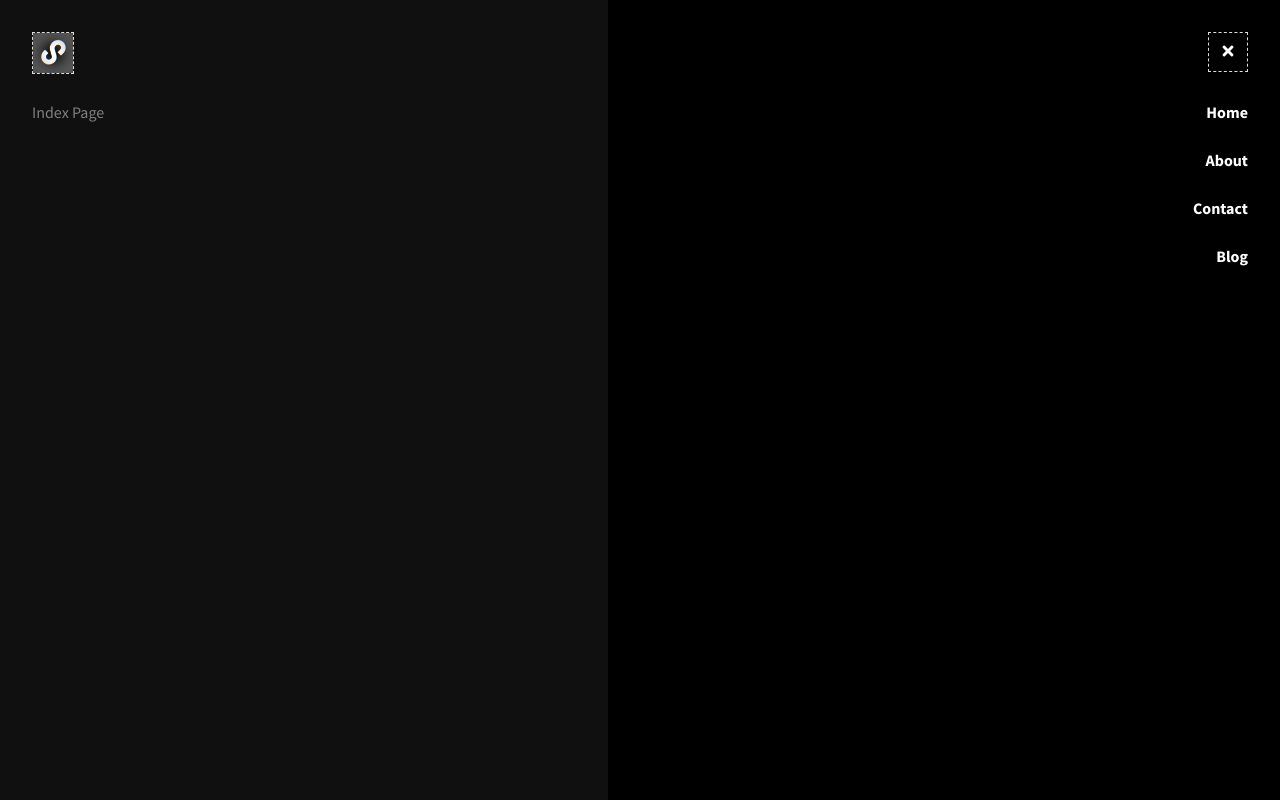
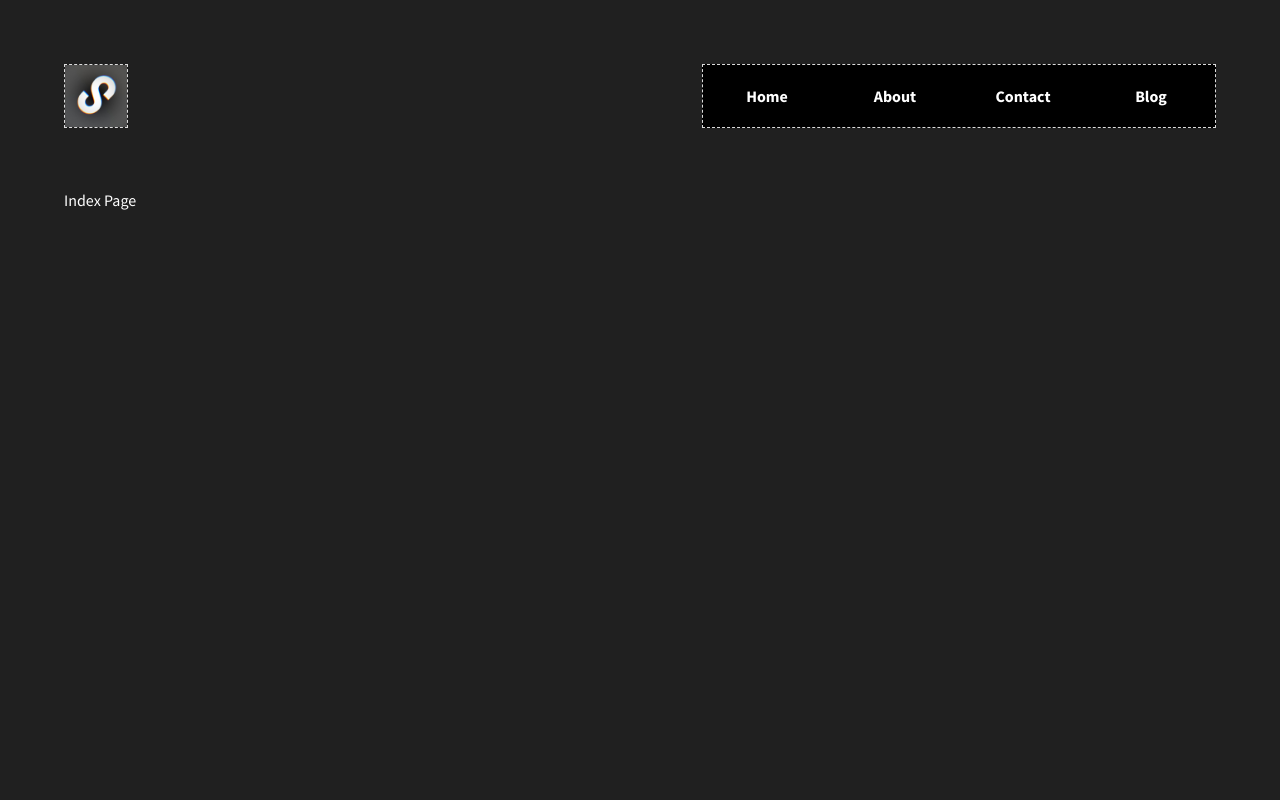
Before and after one commit to susickypavel/frontendista.cz, a Next.js app: page / in a window 1280 px wide. Built offline with nearby package versions, Linux system fonts and the light colour scheme.

Commit message:
feat: navigation for desktop

```diff
--- a/src/components/navigation/navigation.component.tsx
+++ b/src/components/navigation/navigation.component.tsx
@@ -24,6 +24,15 @@ const Navigation = styled.nav<{ isVisible: boolean }>`
   z-index: ${props => (props.isVisible ? "5" : "-5")};
   top: 0;
   left: 0;
+
+  @media (min-width: 768px) {
+    background: none;
+    height: 64px;
+    position: static;
+
+    display: flex;
+    margin-bottom: 64px;
+  }
 `;
 
 const Sidebar = styled.ul<{ isVisible: boolean }>`
@@ -42,7 +51,7 @@ const Sidebar = styled.ul<{ isVisible: boolean }>`
     margin-bottom: 16px;
 
     & a {
-      cursor: default; /* set it for desktop */
+      cursor: default;
 
       display: inline-block;
       height: 100%;
@@ -54,6 +63,30 @@ const Sidebar = styled.ul<{ isVisible: boolean }>`
 
       font-size: 16px;
       font-weight: bold;
+    }
+  }
+
+  @media (min-width: 768px) {
+    padding: 0;
+
+    height: auto;
+    width: auto;
+
+    display: flex;
+
+    border: 1px dashed #dddddd;
+
+    & li {
+      width: 128px;
+      height: 100%;
+
+      & a {
+        cursor: pointer;
+
+        display: flex;
+        justify-content: center;
+        align-items: center;
+      }
     }
   }
 `;
@@ -73,6 +106,10 @@ const NavigationToggle = styled.button`
 
   width: ${MOBILE_NAVIGATION_TOGGLE_SIZE}px;
   height: ${MOBILE_NAVIGATION_TOGGLE_SIZE}px;
+
+  @media (min-width: 768px) {
+    display: none;
+  }
 `;
 
 const Logo = styled.img`
@@ -84,6 +121,12 @@ const Logo = styled.img`
   left: ${MOBILE_BODY_PADDING}px;
 
   border: 1px dashed #dddddd;
+
+  @media (min-width: 768px) {
+    position: static;
+    width: 64px;
+    height: auto;
+  }
 `;
 
 const links: NavigationLinkItem[] = [
--- a/src/styles/GLOBALS.ts
+++ b/src/styles/GLOBALS.ts
@@ -1,3 +1,5 @@
 export const MOBILE_NAVIGATION_TOGGLE_SIZE = 40;
 export const MOBILE_BODY_PADDING = 32;
 export const MOBILE_BODY_PADDING_TOP = MOBILE_BODY_PADDING * 2 + MOBILE_NAVIGATION_TOGGLE_SIZE;
+
+export const DESKTOP_BODY_PADDING = 64;
--- a/src/styles/global-css.tsx
+++ b/src/styles/global-css.tsx
@@ -1,8 +1,12 @@
 import { css } from "@emotion/core";
 
-import { MOBILE_BODY_PADDING, MOBILE_BODY_PADDING_TOP } from "./GLOBALS";
+import { MOBILE_BODY_PADDING, MOBILE_BODY_PADDING_TOP, DESKTOP_BODY_PADDING } from "./GLOBALS";
 
 export const GlobalStyle = css`
+  * {
+    box-sizing: border-box;
+  }
+
   body {
     background: #202020;
     color: white;
@@ -10,6 +14,10 @@ export const GlobalStyle = css`
 
     padding: ${MOBILE_BODY_PADDING}px;
     padding-top: ${MOBILE_BODY_PADDING_TOP}px;
+
+    @media (min-width: 768px) {
+      padding: ${DESKTOP_BODY_PADDING}px;
+    }
   }
 
   @font-face {
```
